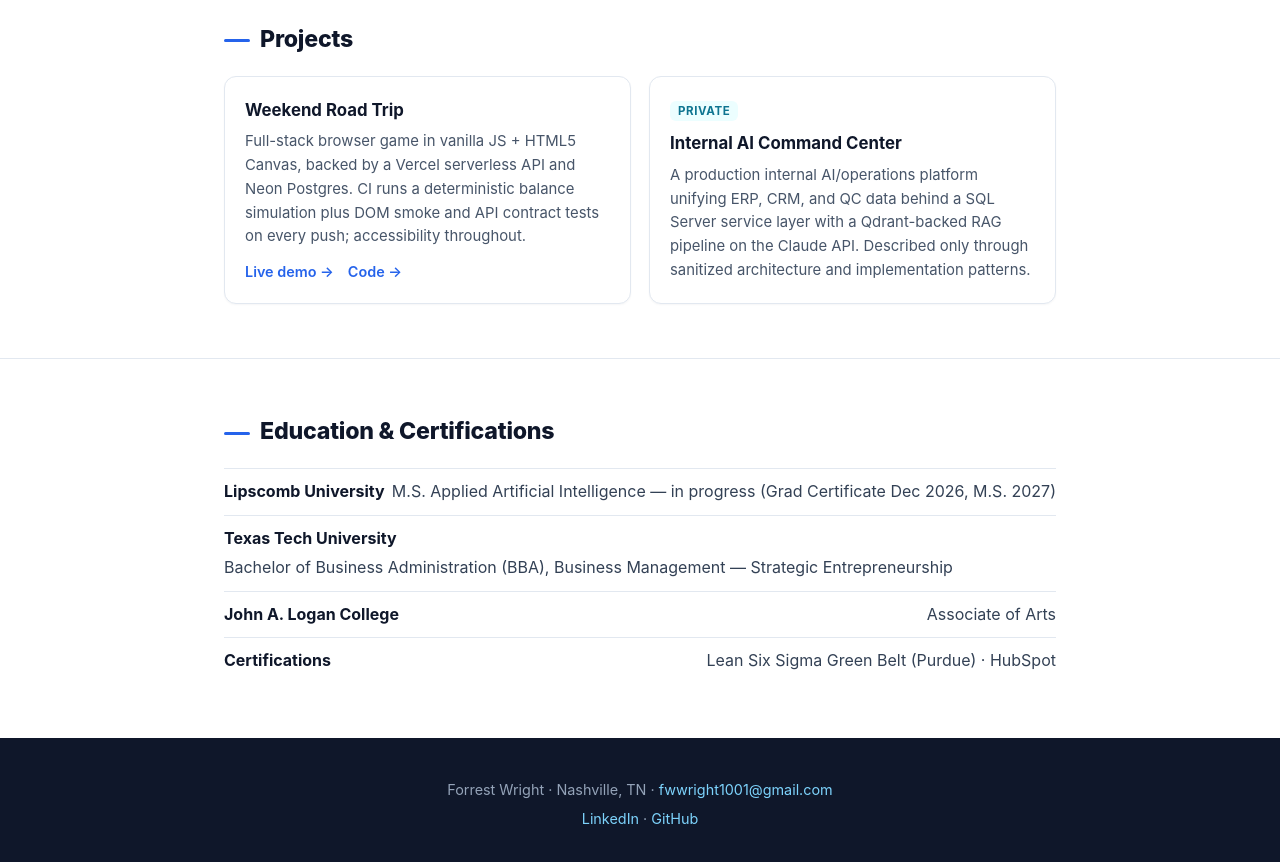
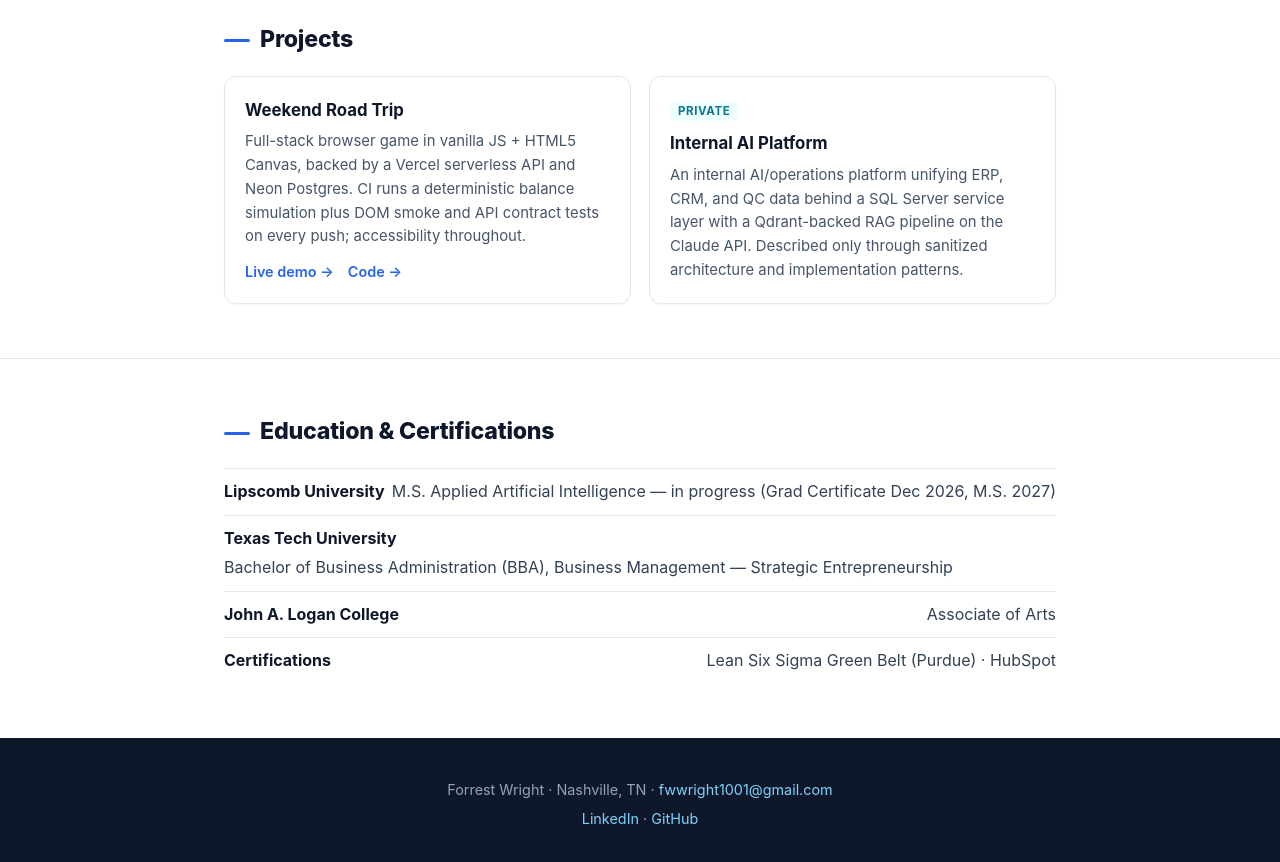
Before and after one commit to fwwright1001-coder/fwwright1001-coder.github.io, a plain HTML site: page index.html in a window 1280 px wide. Shown: the part 2300-3162 px from the top of the page. Drawn offline with Linux system fonts and the light colour scheme.

Commit message:
Anti-inflation fix: internal AI platform (remove 'production' + 'command center' framing)

```diff
--- a/index.html
+++ b/index.html
@@ -193,8 +193,8 @@
       </div>
       <div class="card">
         <span class="tag">Private</span>
-        <h3 style="margin-top:.5rem">Internal AI Command Center</h3>
-        <p>A production internal AI/operations platform unifying ERP, CRM, and QC data behind a SQL Server service layer with a Qdrant-backed RAG pipeline on the Claude API. Described only through sanitized architecture and implementation patterns.</p>
+        <h3 style="margin-top:.5rem">Internal AI Platform</h3>
+        <p>An internal AI/operations platform unifying ERP, CRM, and QC data behind a SQL Server service layer with a Qdrant-backed RAG pipeline on the Claude API. Described only through sanitized architecture and implementation patterns.</p>
       </div>
     </div>
   </div>
```
